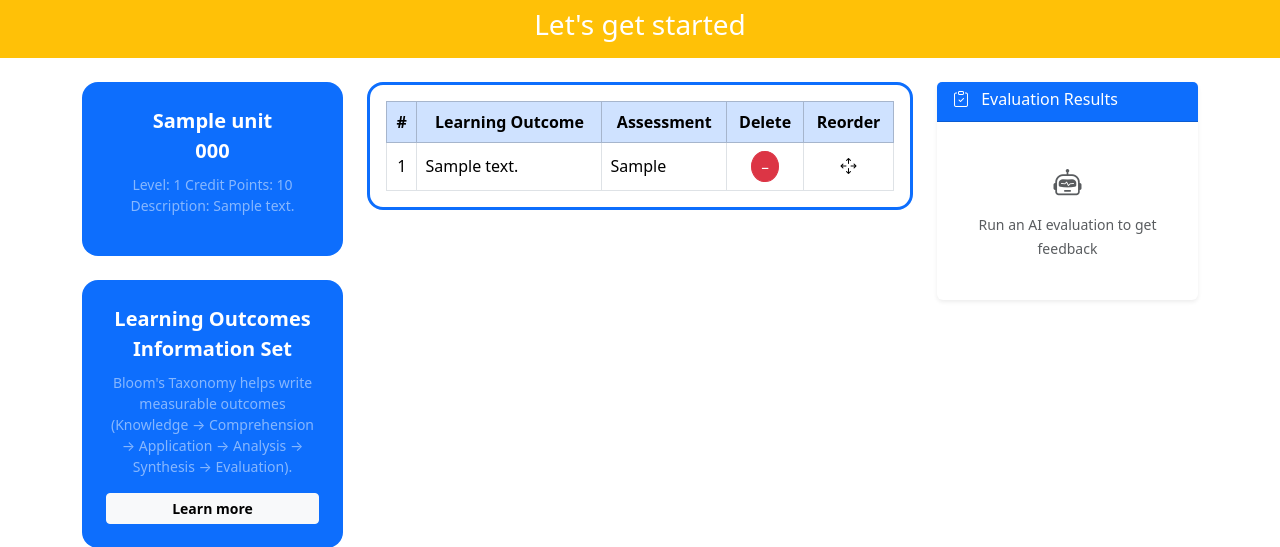
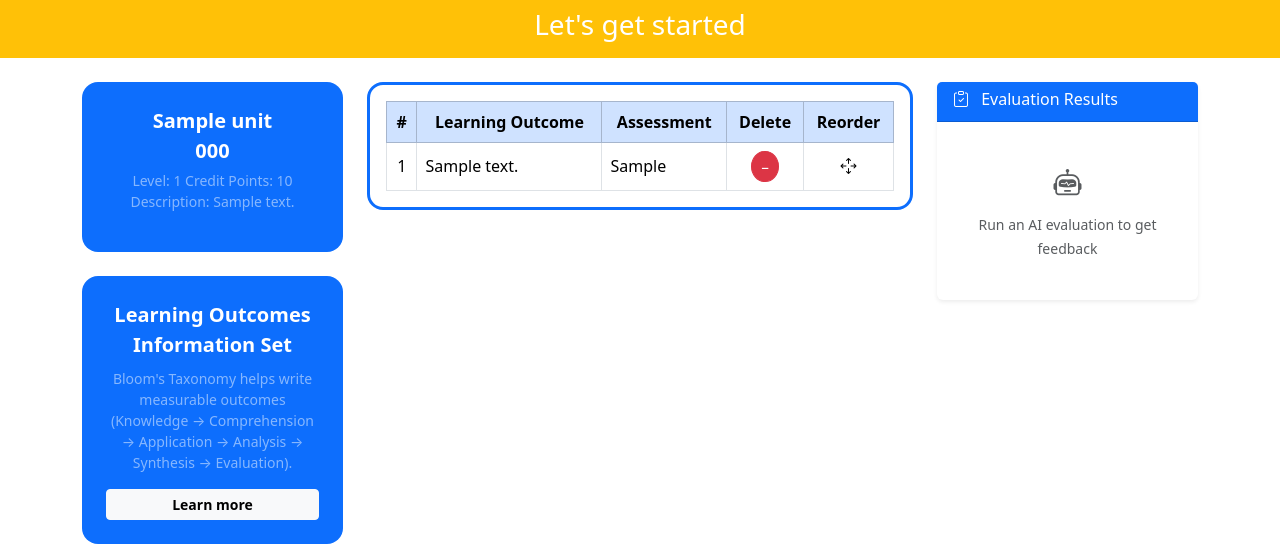
Before and after one commit to VoonYan/AI-Learning-Outcome-Builder, a Flask app: page /create_lo/1 in a window 1280 px wide. Shown: the part 95-642 px from the top of the page. Run offline with Flask 3, Linux system fonts and the light colour scheme; a user stored in the database is signed in; tables that the repository leaves empty hold one stand-in row (values such as "Sample post").

Commit message:
resolve 404 keyerror causing lo csv failure

```diff
--- a/app/routes.py
+++ b/app/routes.py
@@ -122,7 +122,6 @@ def lo_save(unit_id):
 #we need a button to export all of the units, and im assuming this is for one specific unit, perhaps a general function with single unit option is best here
 @main.get("/lo_api/export.csv/<int:unit_id>")
 def lo_export_csv(unit_id):
-    unit_id = request.args.get("unit_id", type=int)
     unit = Unit.query.get_or_404(unit_id)
     rows = unit.learning_outcomes
     import csv, io
--- a/app/templates/create_lo.html
+++ b/app/templates/create_lo.html
@@ -23,7 +23,7 @@
     <aside class="col-12 col-lg-3">
       <div class="card bg-primary text-white rounded-4 text-center p-4 border-0 mb-4">
         <div class="fs-5 fw-semibold">{{unit.unitname}}<br>{{unit.unitcode}}</div>
-        <p class="small mt-2 mb-3 text-white-50">
+        <p class="small mt-1 mb-3 text-white-50">
           Level: {{unit.level}}  &#9; Credit Points: {{unit.creditpoints}}<br>
           Description: {{unit.description}}
         </p>
```
Also changed, not shown: app/AIConfig.json (+1 -1 lines).
